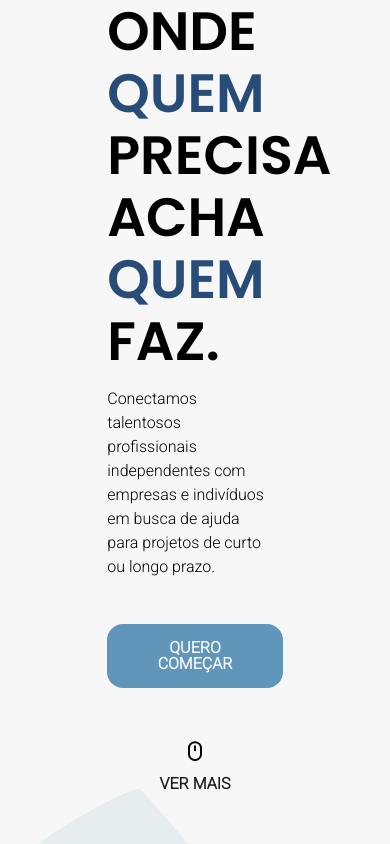
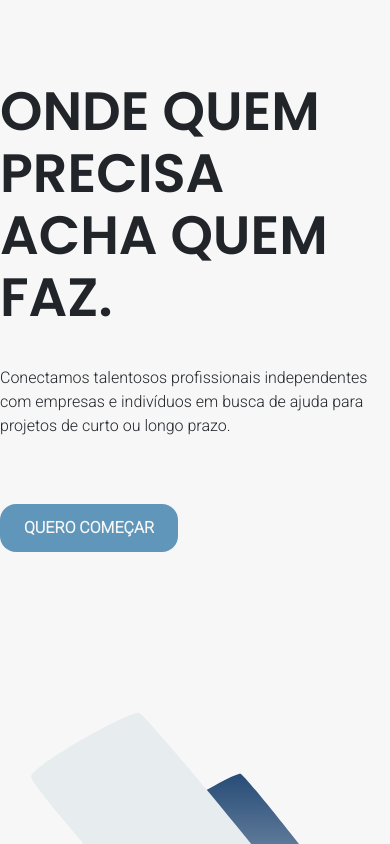
Before and after one commit to FREELA-sptech/FREELA-Web, a React (Vite) app: page / in a window 390 px wide. Shown: the top 844 px of the page. Built offline with nearby package versions, Linux system fonts and the light colour scheme.

Commit message:
fix: refactor banner section responsive

```diff
--- a/package.json
+++ b/package.json
@@ -9,7 +9,9 @@
     "preview": "vite preview"
   },
   "dependencies": {
+    "bootstrap": "^5.2.3",
     "react": "^18.2.0",
+    "react-bootstrap": "^2.7.2",
     "react-dom": "^18.2.0",
     "react-router-dom": "^6.10.0",
     "sass": "^1.60.0"
--- a/src/pages/home/components/Banner/Banner.tsx
+++ b/src/pages/home/components/Banner/Banner.tsx
@@ -1,6 +1,7 @@
 import "./style.scss"
 
 import ButtonBase from "../../../../shared/components/ButtonBase/ButtonBase";
+import { Col, Container, Row } from "react-bootstrap";
 
 function Banner() {
   const handleClickButton = () => {
@@ -8,27 +9,25 @@ function Banner() {
   }
 
   return (
-    <section className="banner-background flex-column">
-      <div className="container flex-row justify-center align-center flex-wrap">
-        <div className="text">
-          <h1 className="big-title">
+    <section className="banner-background">
+      <Container>
+        <Row>
+          <Col xl={6} className="banner-card">
+            <h1 className="big-title banner-title">
               ONDE <span>QUEM</span> PRECISA <br />
               ACHA <span>QUEM</span> FAZ.
             </h1>
-          <p className="summary">
+            <p className="summary banner-summary">
               Conectamos talentosos profissionais independentes com empresas
               e indivíduos em busca de ajuda para projetos de curto ou longo prazo.
             </p>
             <ButtonBase onClick={handleClickButton} buttonType="secundary-standart" label="Quero Começar" />
-        </div>
-        <div className="image">
+          </Col>
+          <Col xl={6} className="banner-card image">
             <img src="/assets/images/banner-icon.svg" alt="duas setas para direita" />
-        </div>
-        <div className="show-more flex-column align-center">
-          <img src="/assets/icons/mouse.svg" alt="mouse" />
-          <h3 className="subtitle">VER MAIS</h3>
-        </div>
-      </div>
+          </Col>
+        </Row>
+      </Container>
     </section>
   );
 }
--- a/src/pages/home/components/Banner/style.scss
+++ b/src/pages/home/components/Banner/style.scss
@@ -2,35 +2,21 @@
   &-background {
     background-color: var(--background-color);
     min-height: 90vh;
+  }
 
-    .container {
-      flex-grow: 1;
-      gap: 100px;
-    }
+  &-card {
+    padding: 80px 0;
+    display: flex;
+    justify-content: center;
+    align-items: start;
+    flex-direction: column;
 
-    .text {
-      width: 50%;
-
-      span {
-        color: var(--dark-contrast-color);
-      }
-
-      .summary {
-        padding: 15px 0 45px;
-        width: 90%;
-      }
-    }
-
-    .show-more {
-      position: absolute;
-      bottom: 50px;
-      gap: 10px;
+    &.image {
+      align-items: center;
     }
   }
 
-  .show-more {
-    position: absolute;
-    bottom: 0;
-    background-color: red;
+  &-summary {
+    padding: 30px 0 50px;
   }
 }
--- a/src/shared/styles/_container.scss
+++ b/src/shared/styles/_container.scss
@@ -1,8 +1,3 @@
-.container {
-  width: 90vw;
-  margin: auto;
-}
-
 .flex-row {
   display: flex;
 }
--- a/src/style.scss
+++ b/src/style.scss
@@ -2,3 +2,4 @@
 @import url('https://fonts.googleapis.com/css2?family=Roboto:wght@300&display=swap');
 @import url('https://fonts.googleapis.com/css2?family=Poppins:wght@600&display=swap');
 @import url('./shared/styles/style.scss');
+@import "bootstrap/scss/bootstrap";
```
Also changed, not shown: 1 other file (tests, documents, lock files or other folders). Lines whose indentation alone changed are shown as unchanged.
